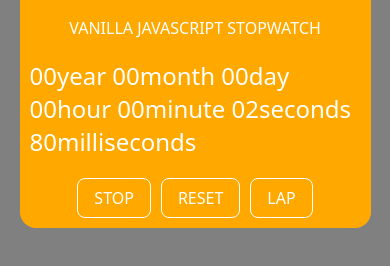
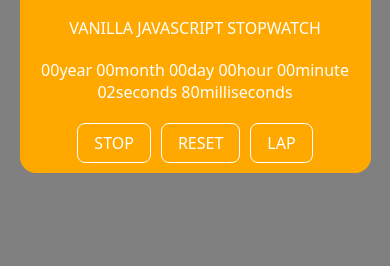
Before and after one commit to Shailendrapratap01/stopwatch, a plain HTML site: page index.html in a window 390 px wide. Both pictures are taken after a click on the button "START". Shown: the part 106-372 px from the top of the page. Drawn offline with Linux system fonts and the light colour scheme.

Commit message:
error fixed

```diff
--- a/index.html
+++ b/index.html
@@ -10,7 +10,7 @@
     <div class="main-container">
         <h1>STOPWATCH</h1>
         <h2>VANILLA JAVASCRIPT STOPWATCH</h2>
-        <div id="timer">00:00:00:00:00</div>
+        <div id="timer">00:00:00:00:00:00:00</div>
         <div class="btn-container">
             <button id="start-btn">START</button>
             <button id="stop-btn">STOP</button>
--- a/script.js
+++ b/script.js
@@ -30,7 +30,7 @@ resetBtn.addEventListener("click", () => {
     clearInterval(timeInterval);
     startTime=0;
     elapsedTime=0;
-    timer.innerText = "00:00:00:00:00"
+    timer.innerText = "00:00:00:00:00:00:00"
     stopBtn.style.display = "none";
     lapBtn.style.display = "none";
     resetBtn.style.display = "none";
@@ -49,15 +49,21 @@ stopBtn.addEventListener("click", () => {
 })
 
 const toTimeFormate = (elapsedTime) => {
-    const date = new Date(elapsedTime);
 
-    let year = date.getFullYear() - 1970;
-    let month = date.getMonth();
-    let day = date.getDate()-1;
-    let hour = date.getUTCHours();
-    let minute = date.getUTCMonth();
-    let second = date.getUTCSeconds();
-    let millisecond = Math.floor(date.getMilliseconds() / 10);
+    let totalYears = elapsedTime / 31104000000;
+    let year = Math.floor(totalYears);
+    let totalMonths = (totalYears - year) * 12;
+    let month = Math.floor(totalMonths % 12);
+    let totalDays = (totalMonths - month) * 30;
+    let day = Math.floor(totalDays % 30);
+    let totalHours = (totalDays - day) * 24;
+    let hour = Math.floor(totalHours % 24);
+    let totalMins = (totalHours - hour) * 60;
+    let minute = Math.floor(totalMins % 60);
+    let totalSec = (totalMins - minute) * 60;
+    let second = Math.floor(totalSec % 60);
+    let totalMilliiSeconds = (totalSec - second) * 100;
+    let millisecond = Math.floor(totalMilliiSeconds % 1000);
 
     let exactYear = year.toString().padStart(2, "0");
     let exactMonth = month.toString().padStart(2, "0");
--- a/styles.css
+++ b/styles.css
@@ -33,7 +33,7 @@ button{
 .lap-div{
     display: flex;
     justify-content: space-between;
-    /* gap: 100px; */
+    gap: 100px;
     width: 100%;
     padding: 5px 20px;
 }
@@ -100,7 +100,8 @@ button{
         font-size: 1rem;
     }
     #timer{
-        font-size: 1.5rem;
+        font-size: 1rem;
+        text-align: center;
     }
     .btn-container{
         display: flex;
@@ -125,6 +126,7 @@ button{
     .lap-div{
         width: 100%;
         padding: 5px 5px;
+        gap: 10px;
     }
 }
 
```
